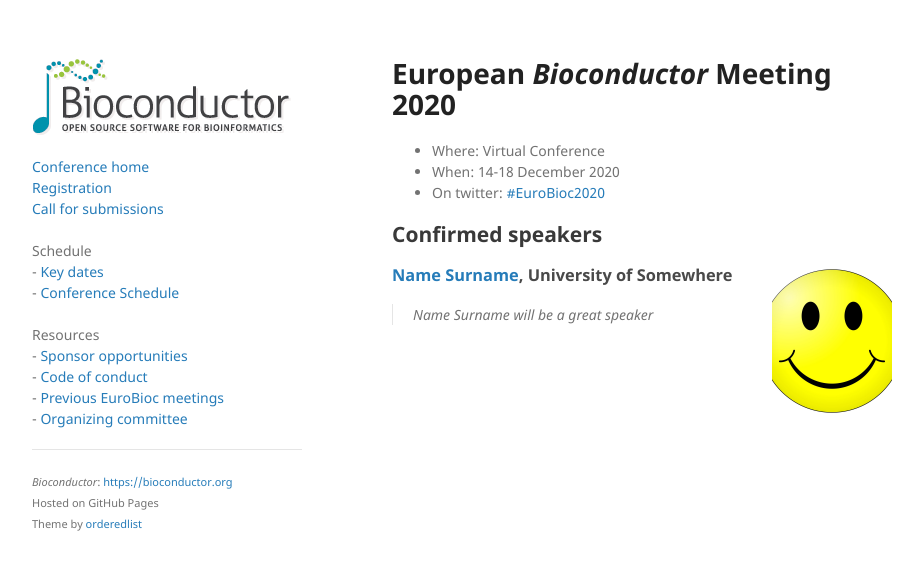
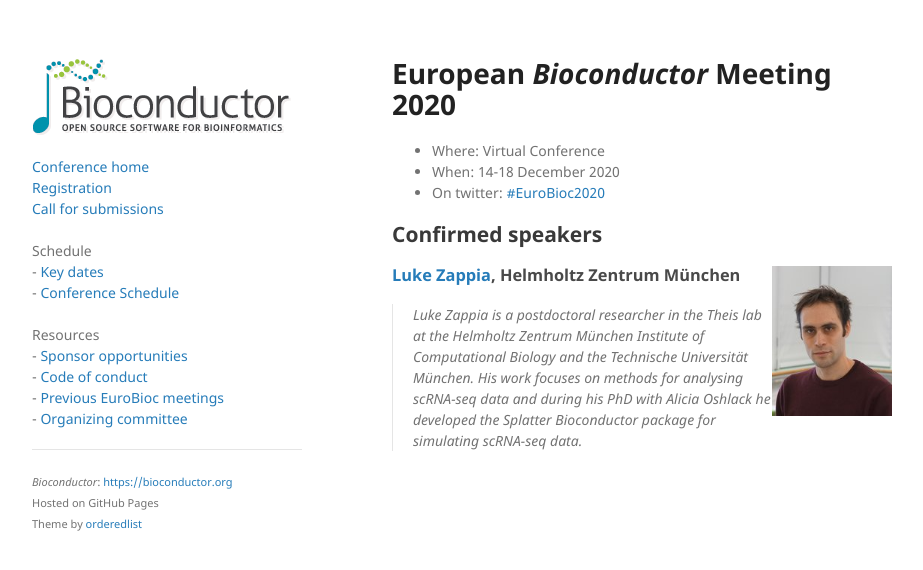
Before and after one commit to Bioconductor/EuroBioc2020, a Jekyll site: the page built from docs/speakers.md, in a window 1280 px wide. Shown: the top 570 px of the page, without its empty margins (178-1101 px from the left). Built offline with Jekyll 4.4.1, drawn with Linux system fonts in a browser that asks for light colours.

Commit message:
Add Luke Zappia

```diff
--- a/docs/speakers.md
+++ b/docs/speakers.md
@@ -1,10 +1,12 @@
 ---
 layout: default
 speakers:
-    - name: Name Surname
-      inst: University of Somewhere
-      url: http://some.website
-      blurb: "Name Surname will be a great speaker"
+    - name: Luke Zappia
+      inst: Helmholtz Zentrum München
+      url: https://lazappi.id.au/
+      twitter: https://twitter.com/_lazappi_
+      github: https://github.com/lazappi
+      blurb: "Luke Zappia is a postdoctoral researcher in the Theis lab at the Helmholtz Zentrum München Institute of Computational Biology and the Technische Universität München. His work focuses on methods for analysing scRNA-seq data and during his PhD with Alicia Oshlack he developed the Splatter Bioconductor package for simulating scRNA-seq data."
 ---
 
 {% include header.md %}
```
Also changed, not shown: docs/images/speakers/LukeZappia.jpg (added).
